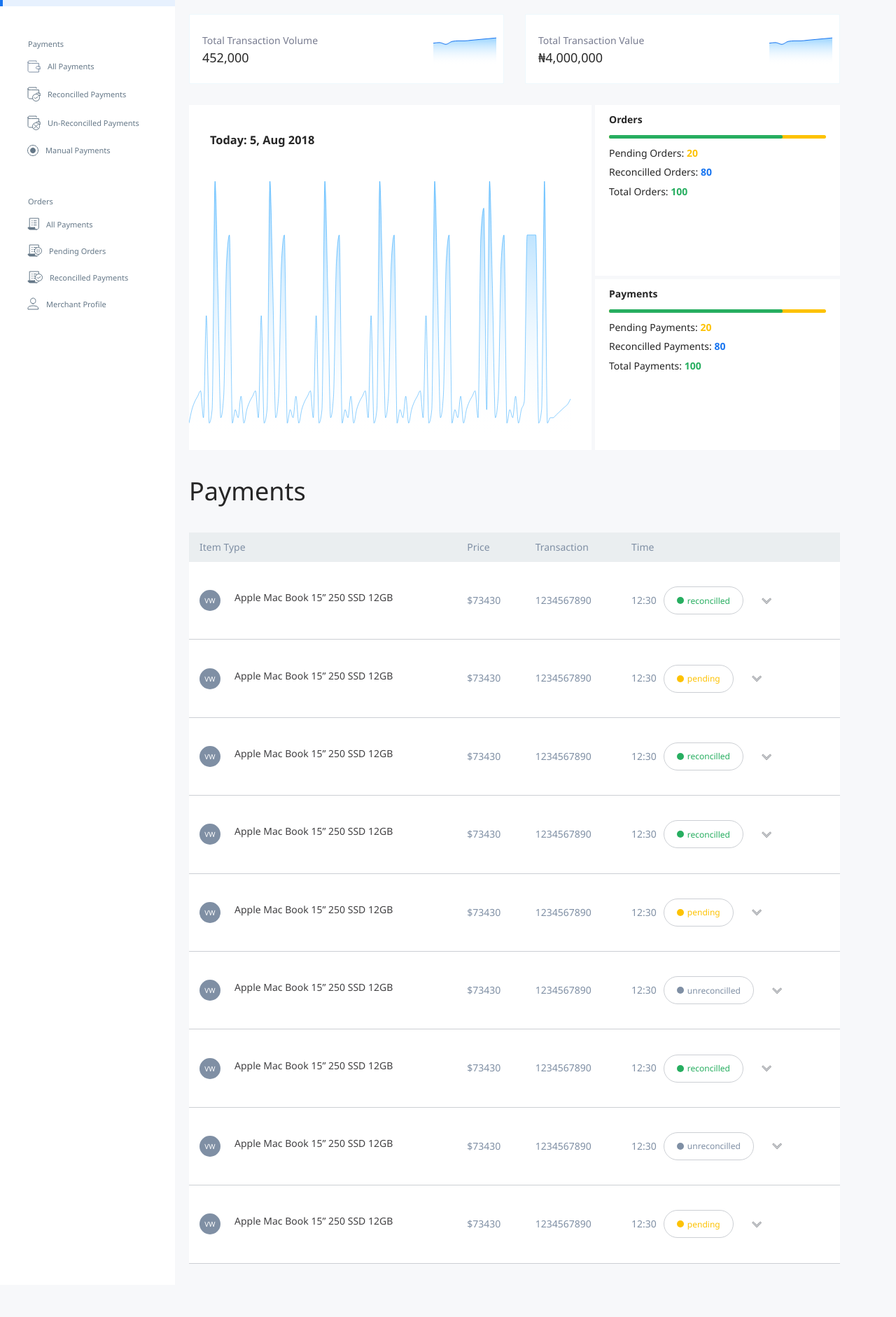
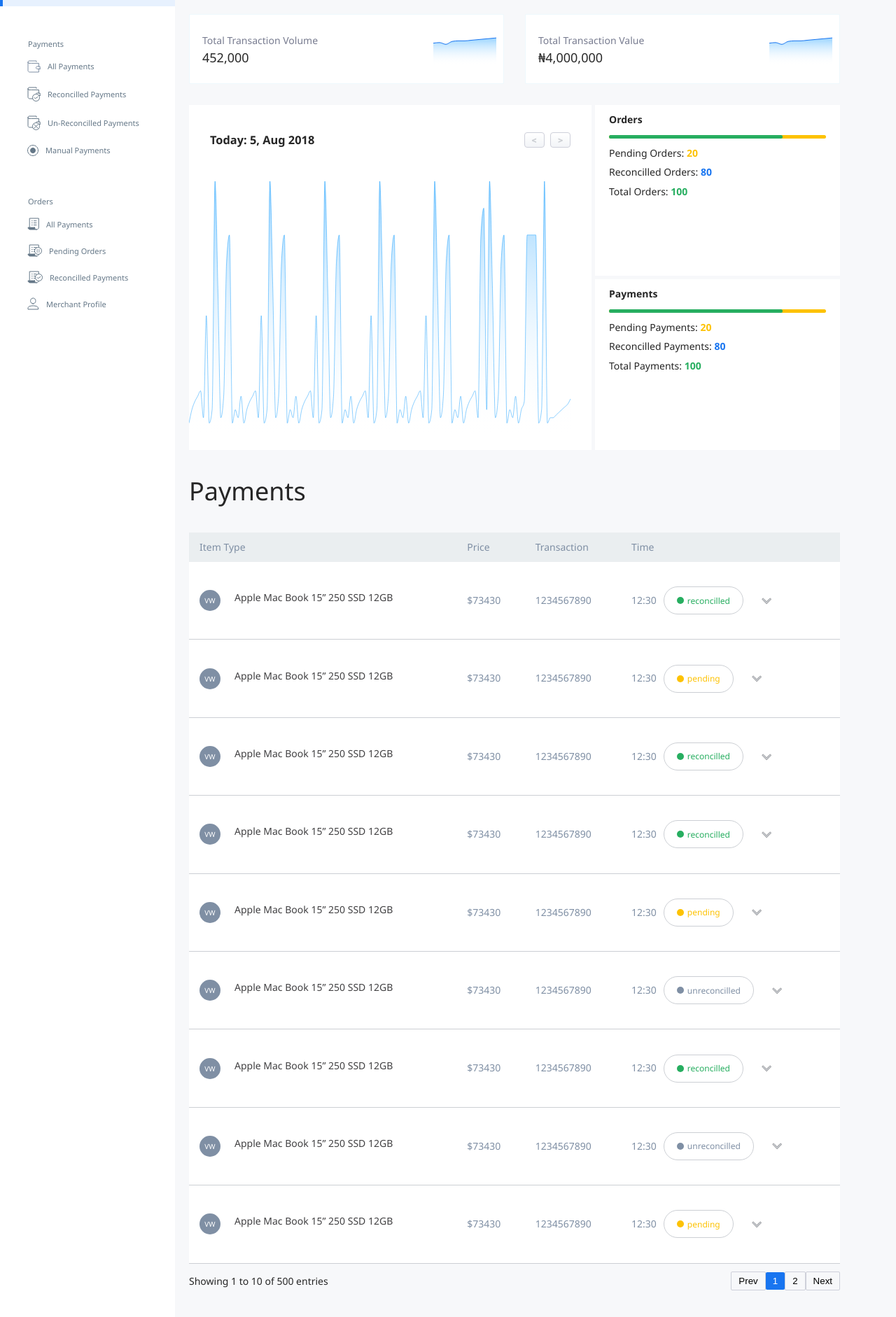
Before and after one commit to AdePhil/transmonitor-dashbaord, a React (Create React App) app: page / in a window 1280 px wide. Shown: the part 218-2100 px from the top of the page at 70% size. Before the commit the page ends 2054 px from the top, so only its background shows below. Built offline with nearby package versions, Linux system fonts and the light colour scheme.

Commit message:
btn ui fixes

```diff
--- a/src/Components/Table/index.js
+++ b/src/Components/Table/index.js
@@ -8,8 +8,8 @@ const Table = ({ tableData }) => {
     unreconcilled: "grey"
   };
   return (
-    <div>
-      <table cellspacing="0" cellpadding="0">
+    <div className="table">
+      <table>
         <thead>
           <tr>
             <th>Item Type</th>
@@ -47,6 +47,15 @@ const Table = ({ tableData }) => {
           )}
         </tbody>
       </table>
+      <div className="table-bottom-info">
+        <p>Showing 1 to 10 of 500 entries</p>
+        <div className="table-buttons">
+          <button>Prev</button>
+          <button className="active">1</button>
+          <button>2</button>
+          <button>Next</button>
+        </div>
+      </div>
     </div>
   );
 };
--- a/src/Components/Table/table.scss
+++ b/src/Components/Table/table.scss
@@ -2,6 +2,31 @@ table {
   background-color: #fff;
   width: 100%;
   border: none;
+  border-spacing: 0;
+  border-collapse: collapse;
+}
+
+.table {
+  .table-bottom-info {
+    display: flex;
+    justify-content: space-between;
+    align-items: center;
+  }
+  .table-buttons {
+    button {
+      padding: 5px 10px;
+      border: 1px solid #ced0da;
+      background-color: transparent;
+      box-sizing: border-box;
+      border-radius: 2px;
+      color: #000;
+    }
+    button.active {
+      background-color: #1875f0;
+      border: none;
+      color: #fff;
+    }
+  }
 }
 
 td,
--- a/src/Pages/Dashboard/Dashboard.js
+++ b/src/Pages/Dashboard/Dashboard.js
@@ -26,6 +26,10 @@ class Dashboard extends Component {
             <div className="dashboard__stat-graph">
               <div className="dashboard__stat-graph-details">
                 <h3>Today: 5, Aug 2018</h3>
+                <div className="next-prev-buttons">
+                  <button className="btn">&lt;</button>
+                  <button className="btn">&gt;</button>
+                </div>
               </div>
               <ResponsiveContainer width="100%" height="80%">
                 <AreaChart
--- a/src/Pages/Dashboard/dashboard.scss
+++ b/src/Pages/Dashboard/dashboard.scss
@@ -26,6 +26,20 @@
       }
       &-details {
         padding: 20px 30px;
+        display: flex;
+        justify-content: space-between;
+        align-items: center;
+        .next-prev-buttons {
+          button {
+            background: linear-gradient(0deg, #f2f4f7 0%, #ffffff 100%);
+            border: 1px solid #ced0da;
+            border-radius: 4px;
+            padding: 2px 10px;
+            font-size: 14px;
+            color: #cccfd4;
+            margin-left: 8px;
+          }
+        }
       }
     }
     &-info {
```
